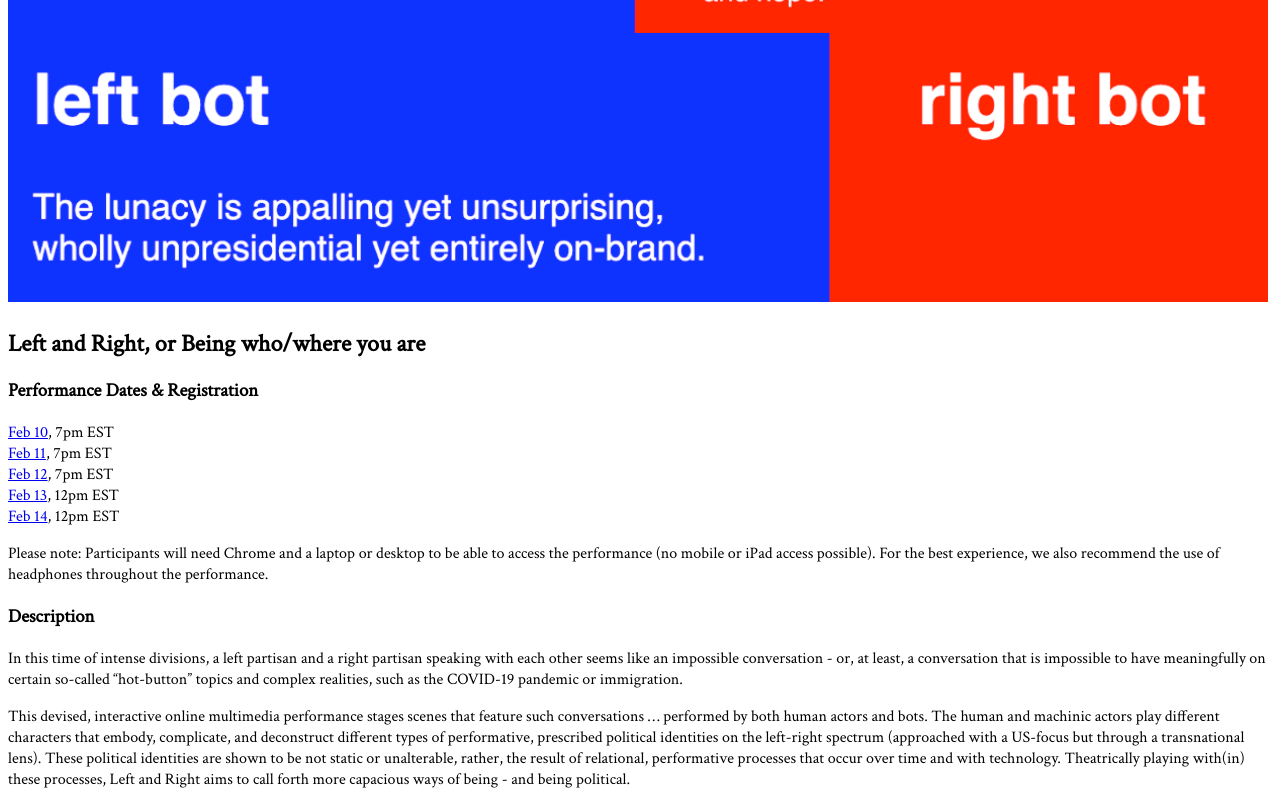
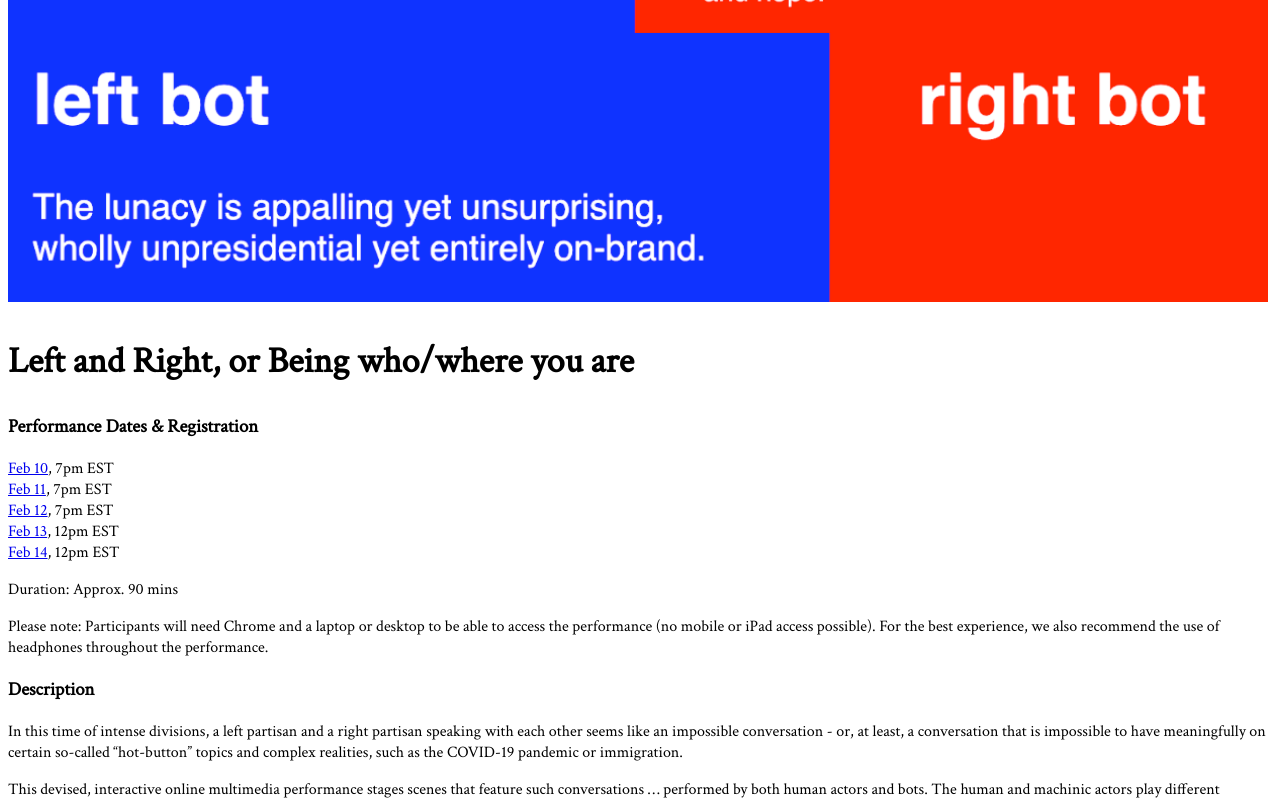
Before and after one commit to viztopia/left-right-website, a plain HTML site: page index.html in a window 1280 px wide. Shown: the part 487-1287 px from the top of the page. Drawn offline with Linux system fonts and the light colour scheme.

Commit message:
Update index.html

```diff
--- a/index.html
+++ b/index.html
@@ -18,7 +18,7 @@
 
 <body>
     <img src="Left+Right.png" style="width: 100%;height: 100%;">
-    <h2>Left and Right, or Being who/where you are</h2>
+    <h2 style="font-size: 36px;">Left and Right, or Being who/where you are</h2>
 
     <h3>Performance Dates & Registration</h3>
     <p>
@@ -36,6 +36,9 @@
         <br />
         <a href="https://docs.google.com/forms/d/e/1FAIpQLSc7CwlaA0FM3jEMnmKcRDrdrq6DEhTJ1fX5tXdKk0MalqIZTQ/viewform">Feb
             14</a>, 12pm EST
+    </p>
+    <p>
+        Duration: Approx. 90 mins
     </p>
     <p>
         Please note: Participants will need Chrome and a laptop or desktop to be able to access the performance (no
```
